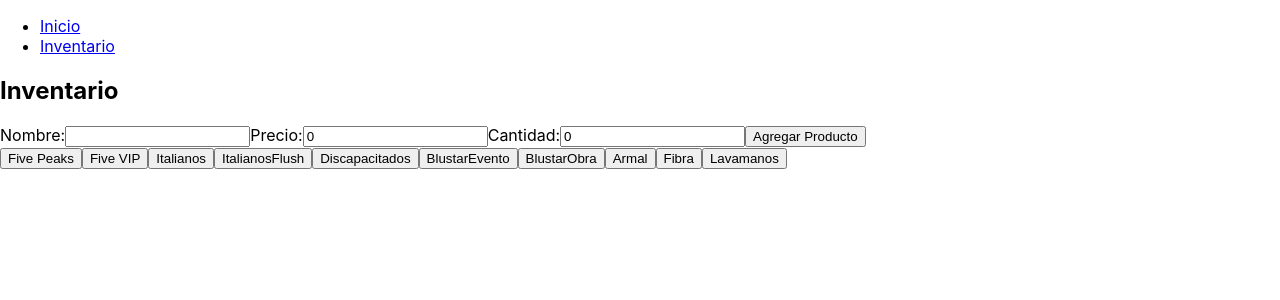
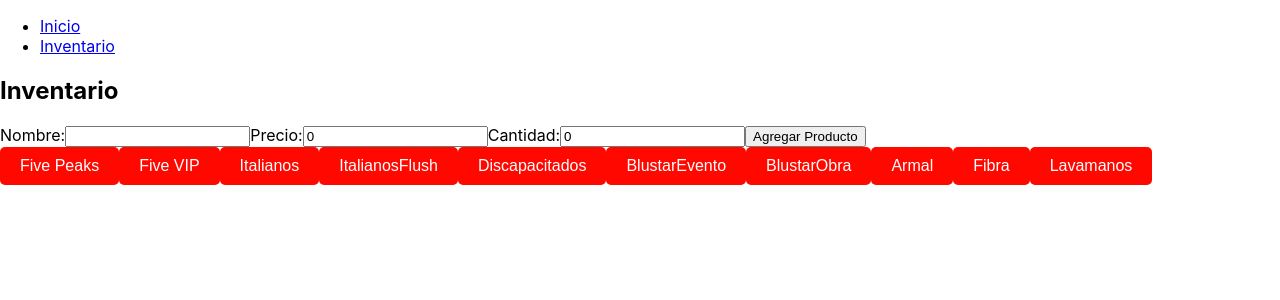
Before and after one commit to JesusUriel24/cliente, a React (Create React App) app: page /inventario in a window 1280 px wide. Shown: the top 300 px of the page. Built offline with nearby package versions, Linux system fonts and the light colour scheme.

Commit message:
cambios 08/02/24

```diff
--- a/src/components/Inventario.js
+++ b/src/components/Inventario.js
@@ -12,6 +12,7 @@ import BlustarObra from './secciones/BlustarObra';
 import Armal from './secciones/Armal';
 import Fibra from './secciones/Fibra';
 import Lavamanos from './secciones/Lavamanos';
+import './styles/styles.css';
 
 const Inventario = () => {
   const [inventario, setInventario] = useState([]);
@@ -37,7 +38,7 @@ const Inventario = () => {
     // Hacer una solicitud al backend para obtener el inventario paginado y filtrado
     // Usa las variables de estado adecuadas aquí (inventario, currentPage, productsPerPage, searchTerm, selectedCategory)
   }, [currentPage, productsPerPage, searchTerm, selectedCategory]);
-
+const colores = ['red', 'blue'];
   return (
     <div>
       <h2>Inventario</h2>
@@ -47,34 +48,34 @@ const Inventario = () => {
       </div>
       <div className="category-buttons">
         <Link to ="/secciones/FivePeaks">
-          <button onClick={() => handleCategoryChange('FivePeaks')}>Five Peaks</button>
+        <button className="button" onClick={() => handleCategoryChange('FivePeaks')}>Five Peaks</button>
         </Link>
         <Link to="/secciones/FiveVip">
-          <button onClick={() => handleCategoryChange('FiveVip')}>Five VIP</button>
+          <button className="button" onClick={() => handleCategoryChange('FiveVip')}>Five VIP</button>
         </Link>
         <Link to="/secciones/Italianos">
-          <button onClick={() => handleCategoryChange('Italianos')}>Italianos</button>
+          <button className="button" onClick={() => handleCategoryChange('Italianos')}>Italianos</button>
         </Link>
         <Link to="/secciones/ItalianosFlush">
-          <button onClick={() => handleCategoryChange('ItalianosFlush')}>ItalianosFlush</button>
+          <button className="button" onClick={() => handleCategoryChange('ItalianosFlush')}>ItalianosFlush</button>
         </Link>
         <Link to="/secciones/Discapacitados">
-          <button onClick={() => handleCategoryChange('Discapacitados')}>Discapacitados</button>
+          <button className="button" onClick={() => handleCategoryChange('Discapacitados')}>Discapacitados</button>
           </Link>
           <Link to="/secciones/BlustarEvento">
-            <button onClick={() => handleCategoryChange('BlustarEvento')}>BlustarEvento</button>
+            <button className="button" onClick={() => handleCategoryChange('BlustarEvento')}>BlustarEvento</button>
           </Link>
           <Link to="/secciones/BlustarObra">
-            <button onClick={() => handleCategoryChange('BlustarObra')}>BlustarObra</button>
+            <button className="button" onClick={() => handleCategoryChange('BlustarObra')}>BlustarObra</button>
           </Link>
           <Link to="/secciones/Armal">
-            <button onAuxClick={() => handleCategoryChange('Armal')}>Armal</button>
+            <button className="button" onAuxClick={() => handleCategoryChange('Armal')}>Armal</button>
           </Link>
           <Link to="/secciones/Fibra">
-            <button onAuxClick={() => handleCategoryChange('Fibra')}>Fibra</button>
+            <button className="button" onAuxClick={() => handleCategoryChange('Fibra')}>Fibra</button>
           </Link>
           <Link to="/secciones/Lavamanos">
-            <button onAuxClick={() => handleCategoryChange('Lavamanos')}>Lavamanos</button>
+            <button className="button" onAuxClick={() => handleCategoryChange('Lavamanos')}>Lavamanos</button>
           </Link>
 
 
--- a/src/components/secciones/FivePeaks.js
+++ b/src/components/secciones/FivePeaks.js
@@ -1,12 +1,30 @@
+// src/components/secciones/FivePeaks.js (y otros archivos de secciones similares)
 import React from 'react';
 
-const FivePeaks = () => {
+const Seccion = ({ nombre, colores }) => {
   return (
     <div>
-      <h1>Bienvenido a Five Peaks</h1>
-      <p>Este es el contenido de la página Five Peaks.</p>
+      <h1>{nombre}</h1>
+      <table>
+        <thead>
+          <tr>
+            <th>ID</th>
+            <th>Color</th>
+            <th>Descripción</th>
+          </tr>
+        </thead>
+        <tbody>
+          {colores.map((color, index) => (
+            <tr key={index}>
+              <td>{index + 1}</td>
+              <td>{color.nombre}</td>
+              <td>{color.descripcion}</td>
+            </tr>
+          ))}
+        </tbody>
+      </table>
     </div>
   );
 };
 
-export default FivePeaks;
+export default Seccion;
--- /dev/null
+++ b/src/components/styles/styles.css
@@ -0,0 +1,21 @@
+/* styles.css */
+.container {
+    display: grid;
+    grid-template-columns: repeat(auto-fit, minmax(200px, 1fr)); /* Columnas de tamaño automático */
+    grid-gap: 20px; /* Espacio entre las celdas */
+  }
+
+  .button {
+    padding: 10px 20px;
+    font-size: 16px;
+    background-color: #ff0800;
+    color: #fff;
+    border: none;
+    border-radius: 5px;
+    cursor: pointer;
+    transition: background-color 0.3s ease;
+  }
+
+  .button:hover {
+    background-color: #0056b3;
+  }
```
